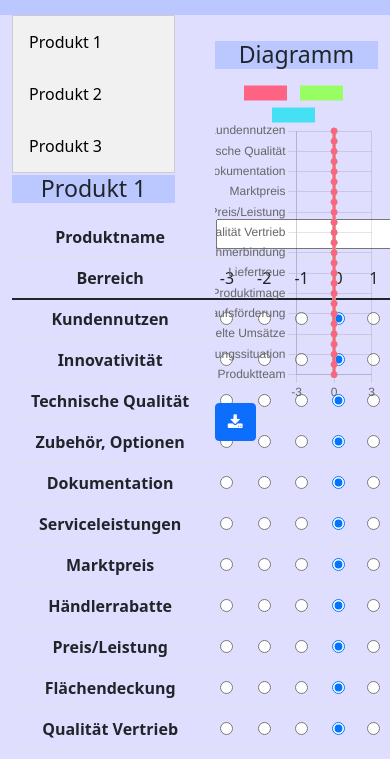
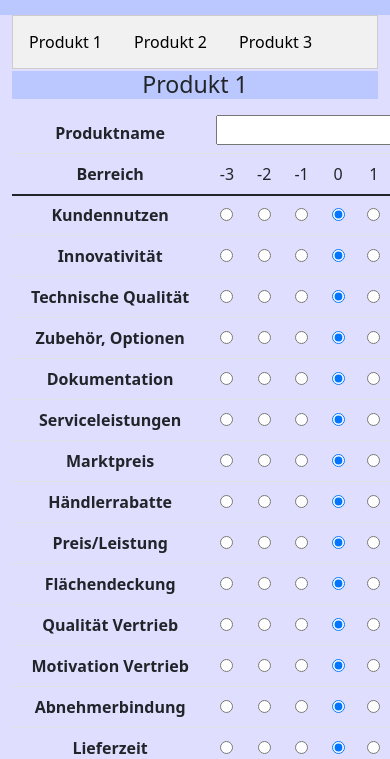
Before and after one commit to lightshark85/Webapp-Produkt-Check, a website: page Forms.html in a window 390 px wide. Shown: the part 85-844 px from the top of the page. Drawn offline with nearby package versions, Linux system fonts and the light colour scheme.

Commit message:
responsive

```diff
--- a/Forms.css
+++ b/Forms.css
@@ -7,23 +7,20 @@ body {
     background-color: rgba(185, 183, 255, 0.45);
 }
 
-
+/*
 #diagram{
-    position: relative;
-    float: right;
-    width: 48%;
+    width: 100%;
 
 }
 #form{
 
-    width: 48%;
-    float: left;
+    width: 100%;
 
 }
-
+*/
 #Chart1{
 
-    height: 800%;
+    height: 100%;
 
 }
 
--- a/Forms.html
+++ b/Forms.html
@@ -17,8 +17,9 @@
     <a href ="https://www.youtube.com/watch?v=dQw4w9WgXcQ" id="rickroll">Produktcheck</a>
 </header>
 
-
-<div class="container" id="form">
+<div class="container">
+<div class="row">
+    <div class="col-sm" id="form">
     <div class="tab">
         <button class="tablinks" onclick="openCity(event, 'form1')">Produkt 1</button>
         <button class="tablinks" onclick="openCity(event, 'form2')">Produkt 2</button>
@@ -2166,7 +2167,8 @@
 
 <br>
 
-<div id="diagram" class="container">
+
+<div class="col-sm-6" id="diagramm">
     <h3>Diagramm</h3>
 
     <canvas id="Chart1"></canvas>
@@ -2179,8 +2181,9 @@
         <!-- Download Icon -->
         <i class="fa fa-download"></i>
     </a>
-
-
+</div>
+
+</div>
 </div>
 
 
```
